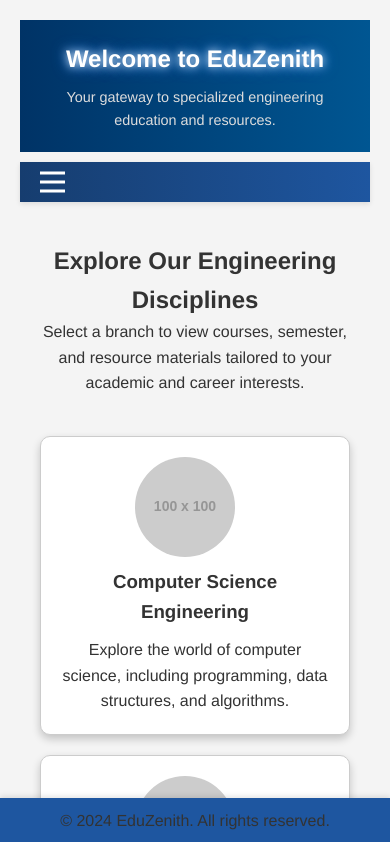
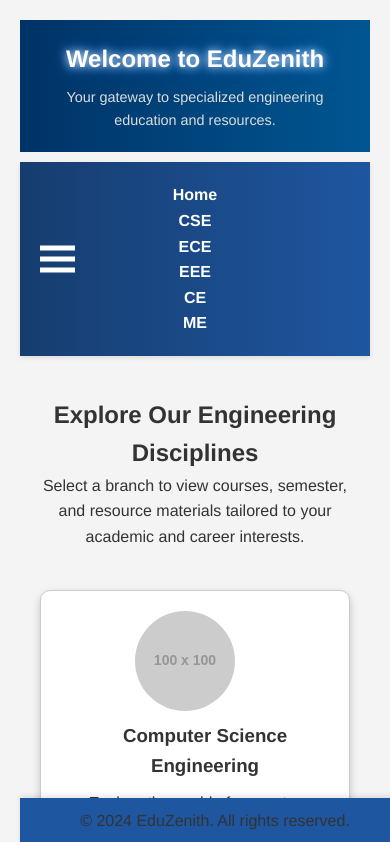
Before and after one commit to Manvitha236/Eduzenith-1, a React (Create React App) app: page / in a window 390 px wide. Shown: the top 842 px of the page. Built offline with nearby package versions, Linux system fonts and the light colour scheme.

Commit message:
responsive

```diff
--- a/src/Components/SubjectList.js
+++ b/src/Components/SubjectList.js
@@ -177,10 +177,9 @@ const SubjectList = () => {
         <div className="introduction">
           <h2>Subjects for Year {year}, Semester {semester}</h2>
         </div>
+        <h3>Theory Subjects</h3>
         <div className="branches">
-          <div>
-          <h3>Theory Subjects</h3>
-          </div>
+
           {theory.map((subject, index) => (
             <div key={index} className="card">
               <div className="card-content">
@@ -189,8 +188,8 @@ const SubjectList = () => {
             </div>
           ))}
         </div>
+        <h3>Lab Subjects</h3>
         <div className="branches">
-          <h3>Lab Subjects</h3>
           {labs.map((lab, index) => (
             <div key={index} className="card">
               <div className="card-content">
--- a/src/Components/styles.css
+++ b/src/Components/styles.css
@@ -65,12 +65,12 @@ nav {
     position: absolute;
     left: 20px;
     top: 50%;
-    transform: translateY(-50%); /* Center vertically */
+    transform: translateY(-50%);
 }
 
 .hamburger div {
-    width: 25px;
-    height: 3px;
+    width: 35px;
+    height: 5px;
     background-color: white;
     margin: 6px 0;
 }
@@ -120,7 +120,7 @@ main .introduction {
 .dropdown-container {
     display: flex;
     justify-content: center;
-    margin-top: 20px;
+    /* margin-top: 20px; */
 }
 
 .dropdown-container select, .dropdown-container button {
@@ -226,13 +226,12 @@ main .introduction {
 .dropdown-container {
     display: flex;
     justify-content: center;
-    align-items: center;
-    margin-top: 30px;
+    /* margin-top: 30px; */
 }
 
 .dropdown-container select, .dropdown-container button {
     padding: 10px;
-    margin: 0 10px;
+    margin: 10px 10px;
     font-size: 1em;
     border: 1px solid #ccc;
     border-radius: 5px;
@@ -310,51 +309,23 @@ main .introduction {
         text-align: center;
     }
 
-
     .hamburger {
         display: block;
     }
-  nav{padding:20px;}
 
     nav ul {
-    display: none; /* Initially hidden */
-    flex-direction: column; /* Changes to grid in media query if needed */
-    padding: 0; /* Remove padding for full-width blocks */
-    margin: 0;
-    position: absolute;
-    top: 100%; /* Positioned right below the nav bar */
+        flex-direction: column;
+        padding: 0px;
+        top: 100%;
         left: 0;
-    right:0;
         width: 100%;
         background-color: #1E56A0;
-    box-shadow: 0 8px 16px rgba(0, 0, 0, 0.25); /* Adds depth with shadow */
-    z-index: 1500; /* Ensures it doesn't overlap the toggle button */
-    border-top: 3px solid #163D6F; /* Adds a top border for style */
-    transition: all 0.3s ease-in-out; /* Smooth transition effect */
-}
-nav ul li {
-    width: 100%; /* Each li takes full width of the ul */
-    list-style-type: none; /* No bullet points */
-}
-nav ul li a {
-    display: block; /* Makes the link fill the li */
-    text-align: center; /* Centers the text */
-    padding: 15px 0; /* Adequate padding for tap targets */
-    color: white; /* Text color */
-    text-decoration: none; /* No underline */
-    background-color: #1A4B7A; /* Slightly different background for contrast */
-    border-bottom: 1px solid #163D6F; /* Borders between items */
-    transition: background-color 0.3s ease-in-out; /* Smooth transition for hover */
-}
-
-nav ul li a:hover {
-    background-color: #163D6F; /* Change background on hover */
+        background-image: linear-gradient(to right, #163D6F, #1E56A0);
     }
 
     nav ul.show {
         display: flex;
     }
-
 
     .center-card-container .card-link {
         width: 100%;
@@ -375,19 +346,26 @@ nav ul li a:hover {
     }
 
     nav ul li a {
-        font-size: 0.8em;
+        font-size: 1em;
+    }
+    .dropdown-container{
+        flex-direction: column;
+    }
+    .dropdown-container button{
+        margin-bottom: 70%;
     }
 }
-
 
 footer {
     background-color: #1E56A0;
     color: white;
     text-align: center;
-    padding: 10px 20px; /* Add horizontal padding */
+    padding: 10px 20px;
     position: fixed;
     bottom: 0;
-    left: 0; /* Ensure it starts from the left edge */
-    right: 0; /* Ensure it extends to the right edge */
+    width: 100%;
     box-shadow: 0 -2px 5px rgba(0,0,0,0.1);
 }
+h3{
+    padding-left: 20px;
+}
```
Lines whose indentation alone changed are shown as unchanged.
